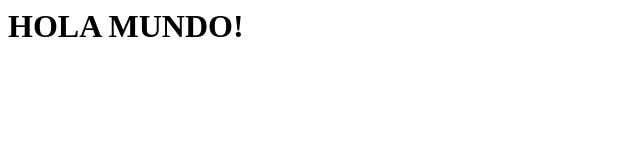
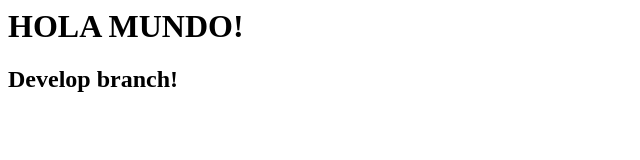
Before and after one commit to OtilioGD/ejemploBedu, a plain HTML site: page index.html in a window 1280 px wide. Shown: the whole page, without its empty margins (0-640 px from the left). Drawn offline with Linux system fonts and the light colour scheme.

Commit message:
Commit a develop branch

```diff
--- a/index.html
+++ b/index.html
@@ -1,3 +1,4 @@
 <html>
     <h1>HOLA MUNDO!</h1>
+    <h2>Develop branch!</h2>
 </html>
```
